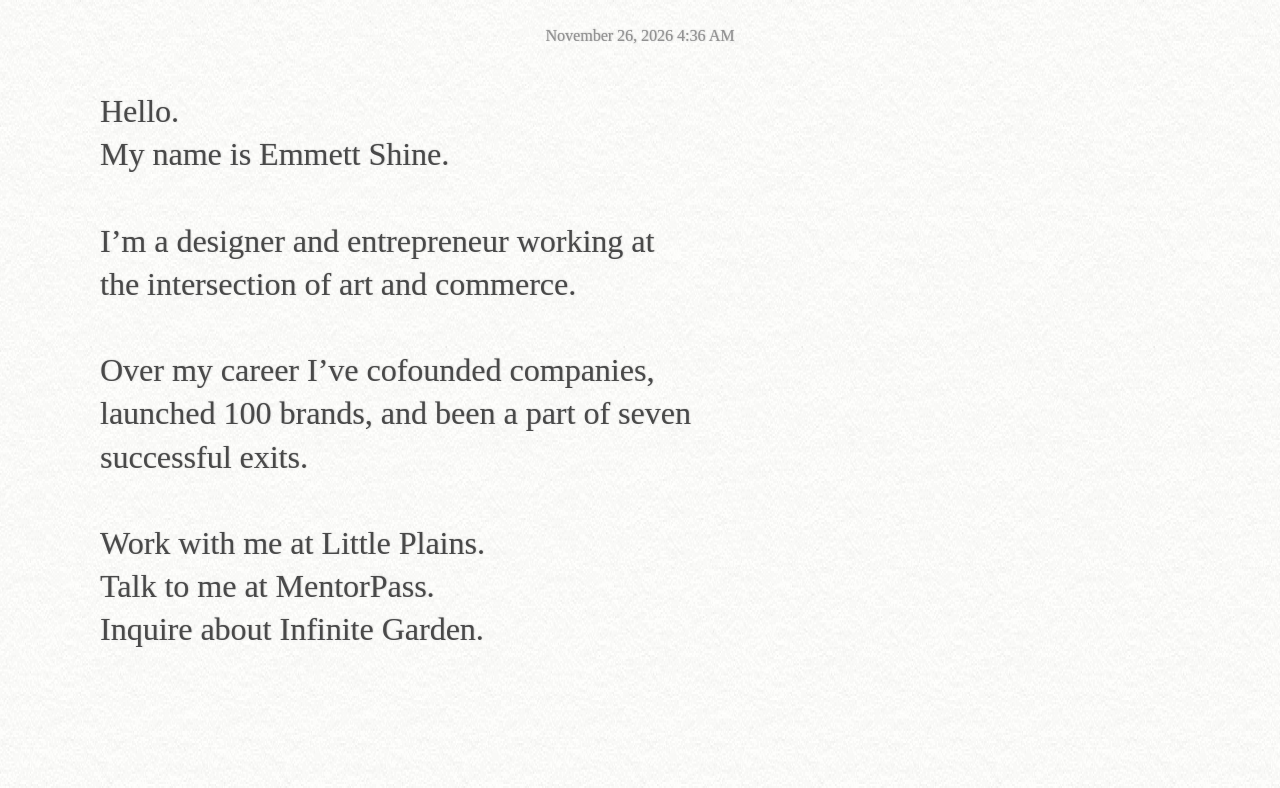
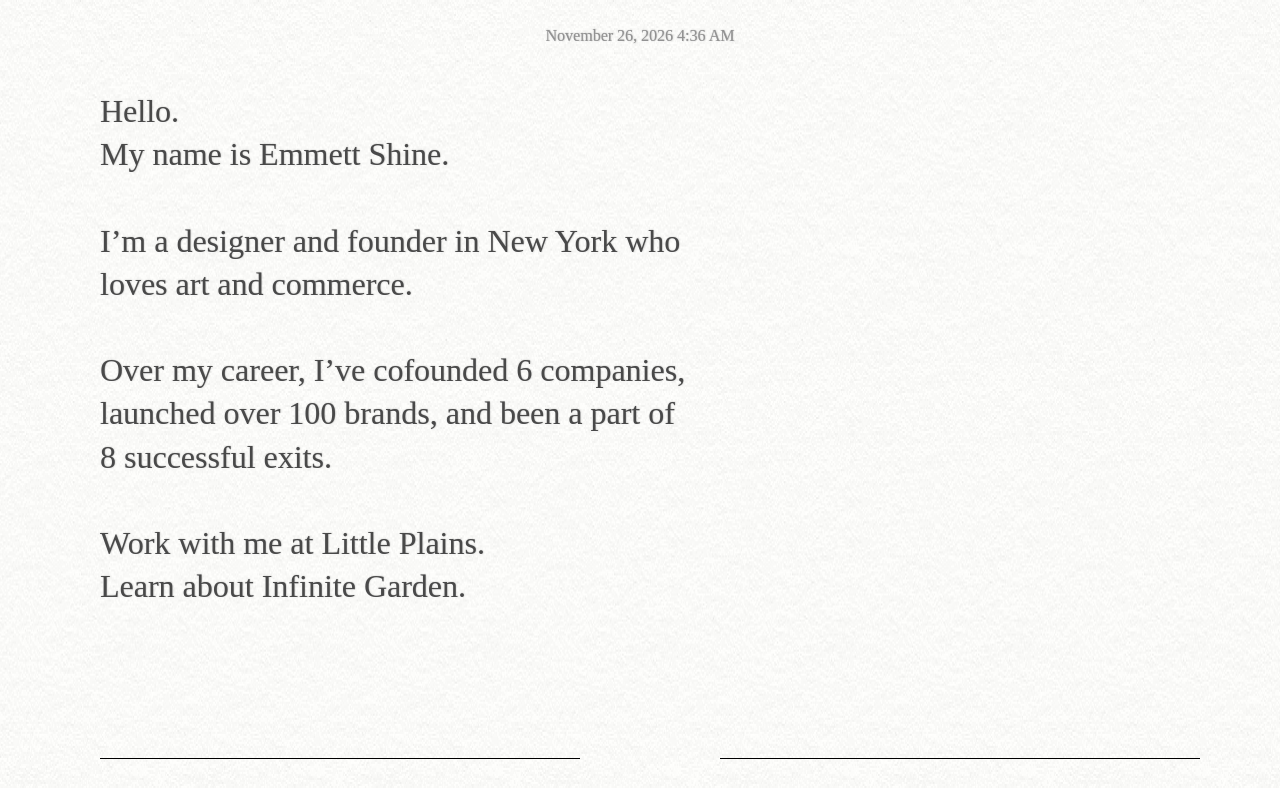
Before and after one commit to emmettshine/emmettshine, a plain HTML site: page index.html in a window 1280 px wide. Shown: the top 788 px of the page. Drawn offline with Linux system fonts and the light colour scheme; a web font is replaced by a local one.

Commit message:
Update homepage intro copy (#1)
New intro text, drops the MentorPass line, and points Infinite Garden
straight at infinitegarden.com (the .ai address redirects there).

Co-authored-by: Claude <noreply@anthropic.com>

```diff
--- a/index.html
+++ b/index.html
@@ -108,17 +108,15 @@
       My name is Emmett Shine.
       <br>
       <br>
-      I’m a designer and entrepreneur working at the intersection of art and commerce.
+      I’m a designer and founder in New York who loves art and commerce.
       <br>
       <br>
-      Over my career I’ve cofounded companies, launched 100 brands, and been a part of seven successful exits.
+      Over my career, I’ve cofounded 6 companies, launched over 100 brands, and been a part of 8 successful exits.
       <br>
       <br>
       Work with me at <a href="https://www.littleplains.co">Little Plains</a>.
       <br>
-      Talk to me at <a href="https://www.mentorpass.co/me/emmett">MentorPass</a>.
-      <br>
-      Inquire about <a href="https://www.infinitegarden.ai/">Infinite Garden</a>.
+      Learn about <a href="https://infinitegarden.com/">Infinite Garden</a>.
     </p>
 
     <div class="two-col">
```
